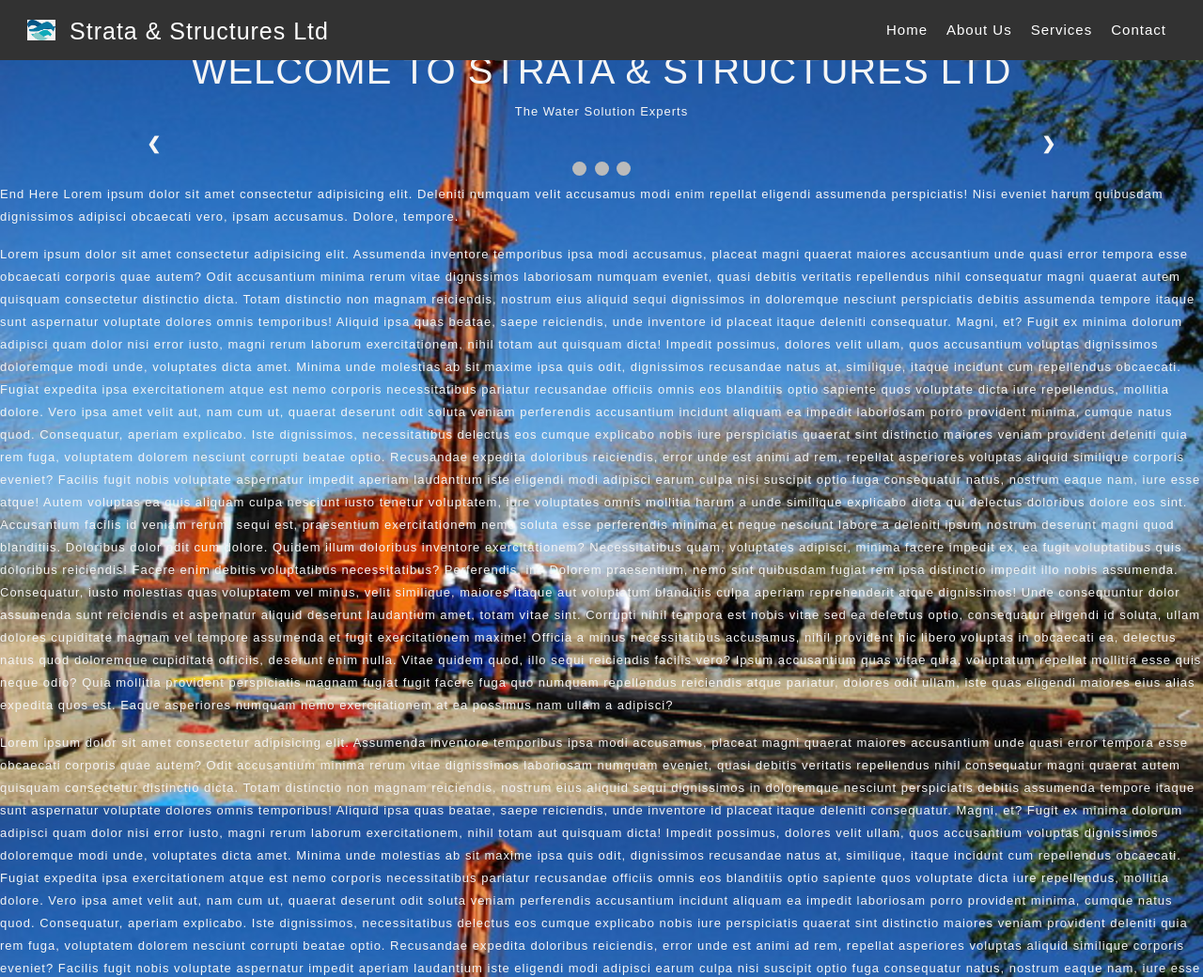
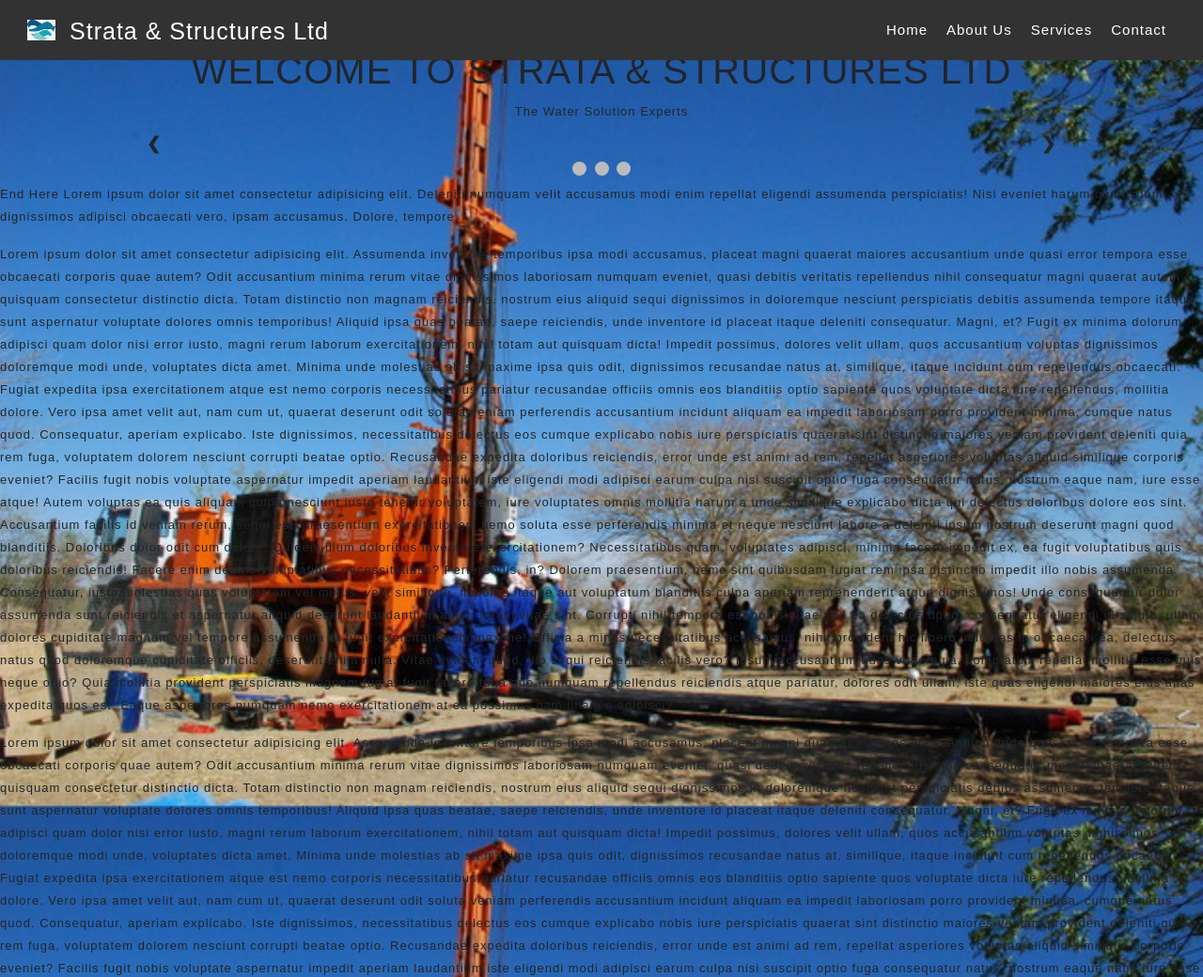
Before and after one commit to siegfred14/strataAndStructuresLtd, a Django app: page / in a window 1280 px wide. Shown: the top 1040 px of the page at 94% size. Run offline with Django 4.2, Linux system fonts and the light colour scheme; some libraries are stand-ins or nearby versions.

Commit message:
total color modified

```diff
--- a/static/css/style.css
+++ b/static/css/style.css
@@ -4,7 +4,6 @@
   margin: 0;
   padding: 0px;
   font-family: "Nunito", sans-serif;
-  color: whitesmoke;
   box-sizing: border-box;
 }
 
@@ -52,6 +51,8 @@ a:link,
 a:visited {
   text-decoration: none;
 }
+
+/* Body */
 
 body {
   background: rgba(7, 151, 247, 0.8)
```
